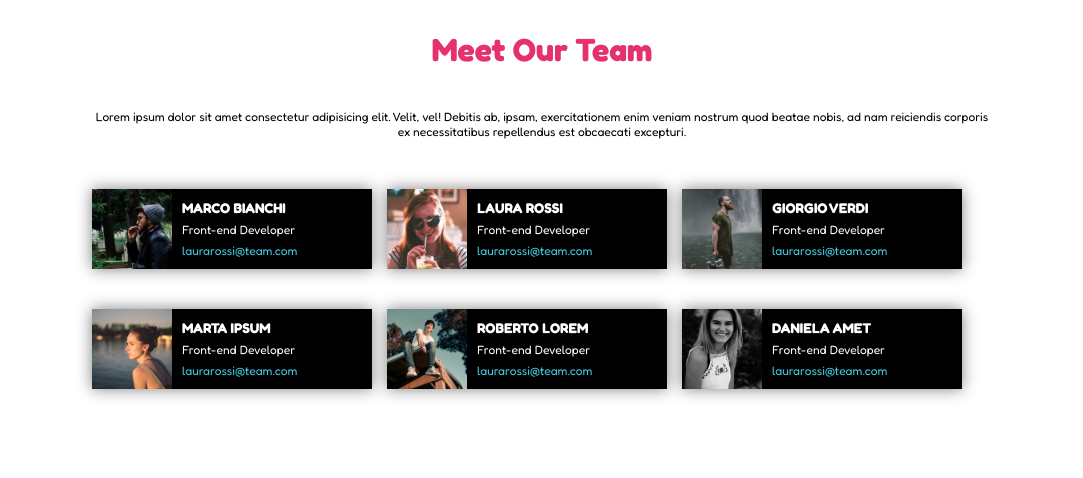
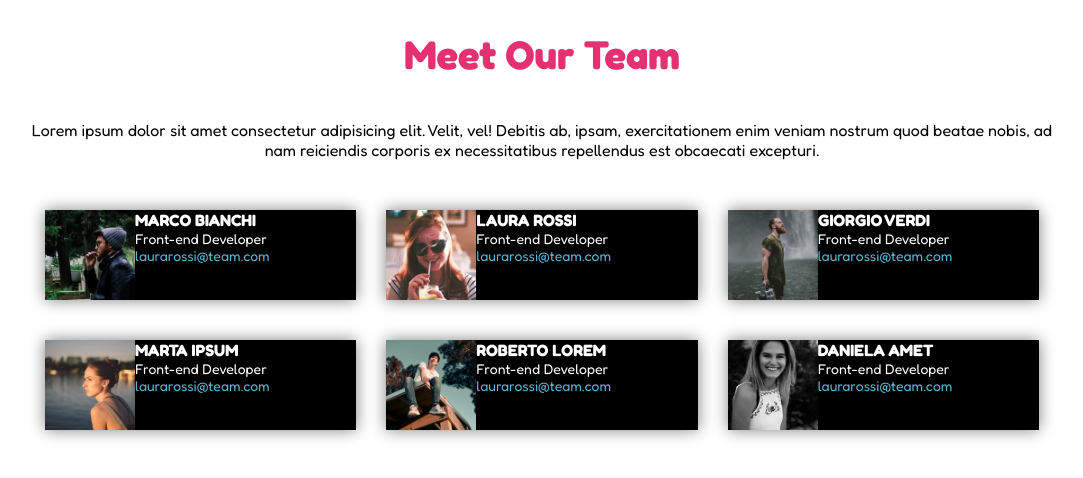
Before and after one commit to aldoaquino451/html-css-float-cards, a plain HTML site: page index.html in a window 1280 px wide. Shown: the whole page, without its empty margins (98-1181 px from the left). Drawn offline with Linux system fonts and the light colour scheme.

Commit message:
[edit]: font-size [edit]: padding

```diff
--- a/css/style.css
+++ b/css/style.css
@@ -9,12 +9,12 @@
 
 body {
   font-family: 'Fredoka', sans-serif;
-  font-size: 12px;
+  font-size: 14px;
 }
 
 header, main {
   width: 80%;
-  max-width: 900px;
+  max-width: 1100px;
   margin: 30px auto;
 }
 
@@ -22,57 +22,59 @@ header {
   text-align: center;
 }
 
-h1 {
-  font-size: 2rem;
-  color: #e53170;
-  padding-bottom: 40px;
-}
-
 img {
   height: 100%;
 }
 
-/* general flot  */
+/* general float  */
 
-.float-left {
-  float: left;
+main > *,
+.card > * {
+  float:left;
 }
 
-.float-right {
-  float: right;
-}
-
-.clearfit::after {
+main::after,
+main > *::after {
   content: "";
   display: table;
   clear: both;
 }
 
-/* main  */
+/* header */
+
+h1 {
+  font-size: 2.5rem;
+  color: #e53170;
+  padding-bottom: 42px;
+}
+
+.title p {
+  font-size: 16px;
+}
+
+/* cards  */
 
 .card {
-  display: inline-block;
-  height: 80px;
-  min-width: 230px;
-  /* calc((100% - totaleMarginiOrizzontali ) / 3 */
-  width: calc((100% - 60px) / 3);
   background-color: black;
   color: white;
-  margin: 20px 15px 20px 0;
-  -webkit-box-shadow:  0 0 15px grey;
+  box-shadow: 0 0 15px grey;
+  display: inline-block;
+  margin: 20px 15px;
+  height: 90px;
+  min-width: 260px;
+  /* calc((100% - totaleMarginiOrizzontali ) / 3 */
+  width: calc((100% - 90px) / 3);
 }
 
-/* card  */
-
-.card h3 {
-  padding-bottom: 6px;
+.contact {
+  padding: 10px 14px;
 }
 
-.info {
-  padding: 10px;
+.contact span {
+  display: inline-block;
+  padding: 8px 0;
 }
 
 .email {
-  color: #45cce3;
-  padding-top: 6px;
+  color: #61b4d2;
 }
```
